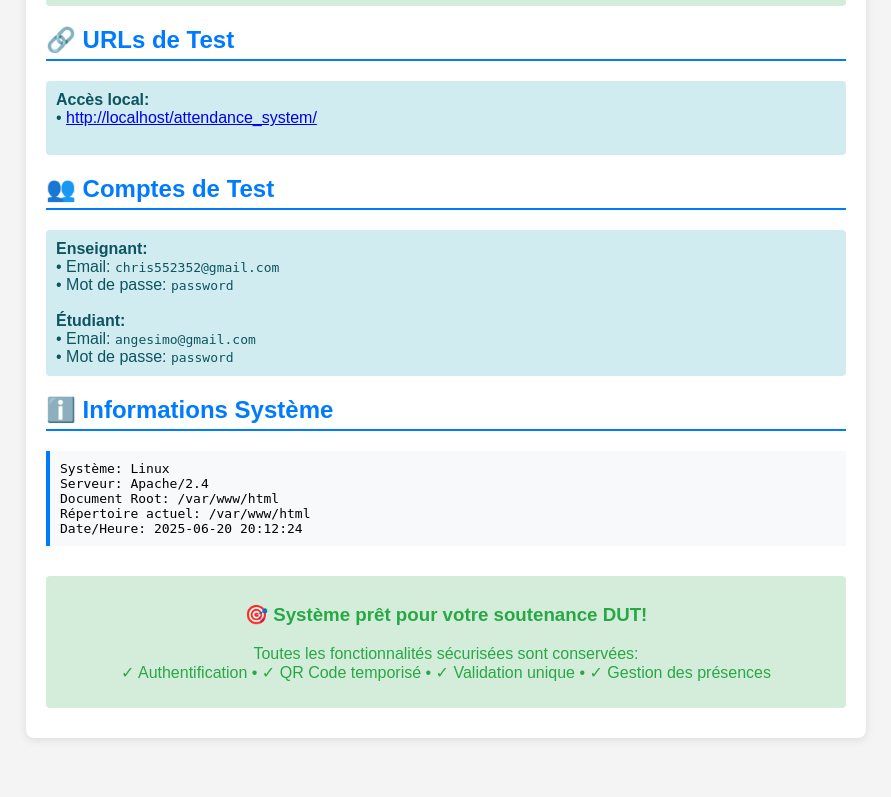
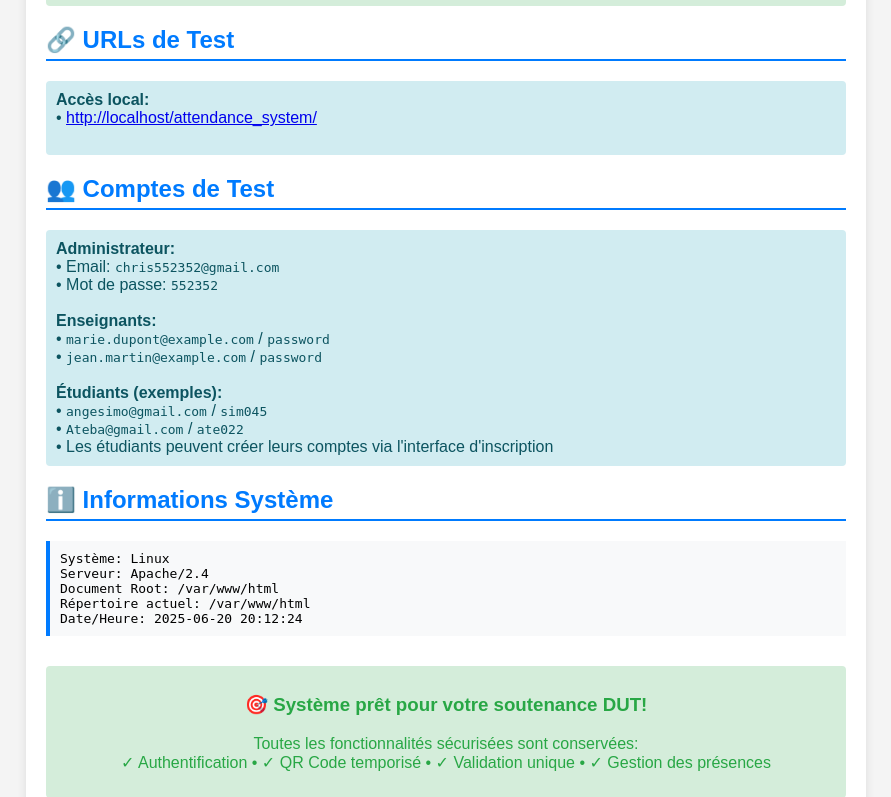
Before and after one commit to Chris552352/attendance_system, a PHP site: page /attendance_system/test_wamp.php in a window 1280 px wide. Shown: the part 720-1517 px from the top of the page, without its empty margins (194-1085 px from the left). Before the commit the page ends 1460 px from the top, so only its background shows below. Run offline with PHP 8.4, Linux system fonts and the light colour scheme.

Commit message:
Update administrator password and test accounts for easier setup
Updates the default admin password to '552352' in `README_INSTALLATION_WAMP.md`, `database/mysql_schema.sql`, `test_wamp.php`, and adds `update_admin_password.php` to update the password hash.

Replit-Commit-Author: Agent
Replit-Commit-Session-Id: 6b860cd1-74f9-4d29-a3e7-7f665af8f8bd
Replit-Commit-Screenshot-Url: https://storage.googleapis.com/screenshot-production-us-central1/e1bbb456-f183-4a97-8b7c-2d3f2be4cac7/f9d9724c-23df-4672-9a84-7e43a3f66945.jpg

```diff
--- a/database/mysql_schema.sql
+++ b/database/mysql_schema.sql
@@ -83,7 +83,8 @@ CREATE TABLE `presences` (
 
 -- Insert sample data
 INSERT INTO `utilisateurs` (`id`, `nom`, `prenom`, `email`, `mot_de_passe`, `role`) VALUES
-(372, 'Dupont', 'Chris', 'chris552352@gmail.com', '$2y$10$92IXUNpkjO0rOQ5byMi.Ye4oKoEa3Ro9llC/.og/at2.uheWG/igi', 'enseignant'),
+(1, 'Admin', 'Chris', 'chris552352@gmail.com', '$2y$10$/f3glrQ1ygJljOKN9s99L.OMvsaS/pnPVCDTKOQmfRPod7NZeT3dK', 'admin'),
+(372, 'Dupont', 'Marie', 'marie.dupont@example.com', '$2y$10$92IXUNpkjO0rOQ5byMi.Ye4oKoEa3Ro9llC/.og/at2.uheWG/igi', 'enseignant'),
 (732, 'Martin', 'Jean', 'jean.martin@example.com', '$2y$10$92IXUNpkjO0rOQ5byMi.Ye4oKoEa3Ro9llC/.og/at2.uheWG/igi', 'enseignant');
 
 INSERT INTO `cours` (`id`, `code`, `nom`, `enseignant_id`, `description`) VALUES
--- a/test_wamp.php
+++ b/test_wamp.php
@@ -202,12 +202,16 @@ ini_set('display_errors', 1);
         // Comptes de test
         echo "<h2>👥 Comptes de Test</h2>";
         echo "<div class='info'>";
-        echo "<strong>Enseignant:</strong><br>";
+        echo "<strong>Administrateur:</strong><br>";
         echo "• Email: <code>chris552352@gmail.com</code><br>";
-        echo "• Mot de passe: <code>password</code><br><br>";
-        echo "<strong>Étudiant:</strong><br>";
-        echo "• Email: <code>angesimo@gmail.com</code><br>";
-        echo "• Mot de passe: <code>password</code><br>";
+        echo "• Mot de passe: <code>552352</code><br><br>";
+        echo "<strong>Enseignants:</strong><br>";
+        echo "• <code>marie.dupont@example.com</code> / <code>password</code><br>";
+        echo "• <code>jean.martin@example.com</code> / <code>password</code><br><br>";
+        echo "<strong>Étudiants (exemples):</strong><br>";
+        echo "• <code>angesimo@gmail.com</code> / <code>sim045</code><br>";
+        echo "• <code>Ateba@gmail.com</code> / <code>ate022</code><br>";
+        echo "• Les étudiants peuvent créer leurs comptes via l'interface d'inscription<br>";
         echo "</div>";
 
         // Informations système
```
Also changed, not shown: update_admin_password.php (added, +37 -0 lines), README_INSTALLATION_WAMP.md.
